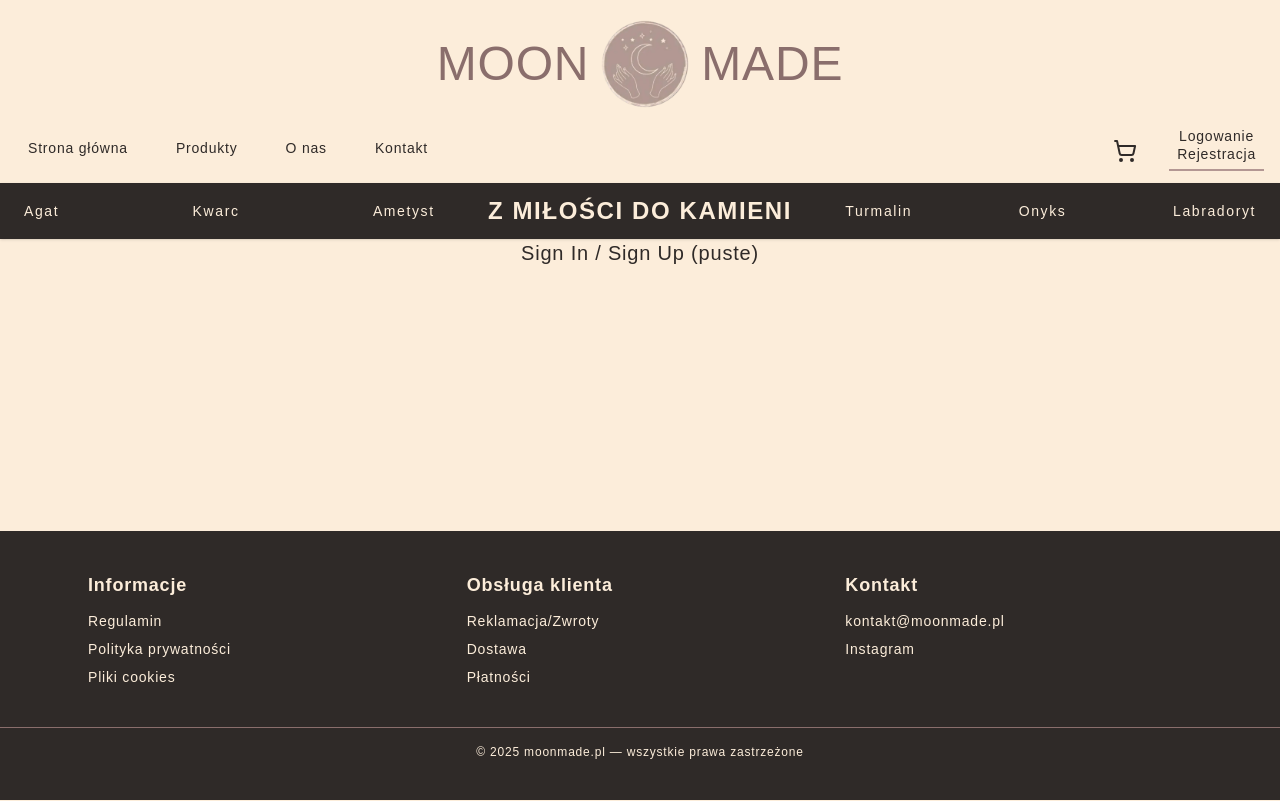
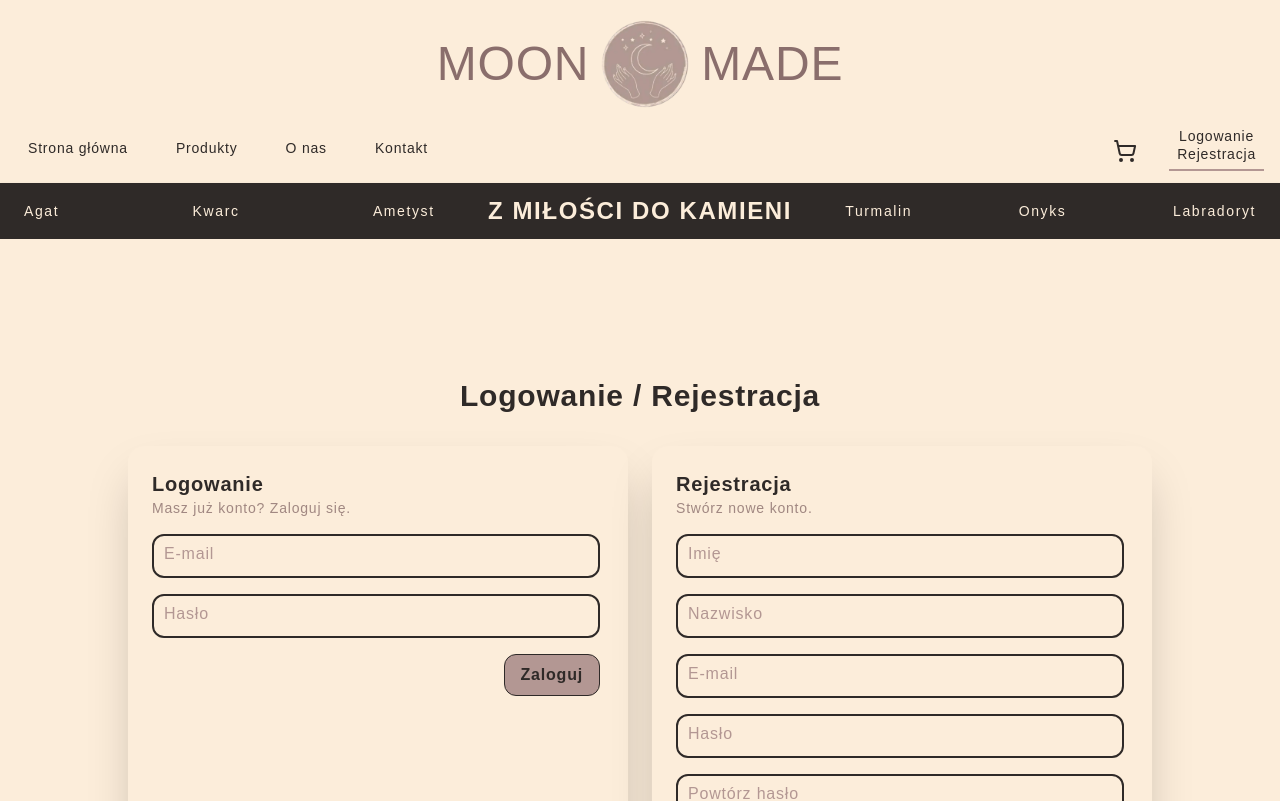
Before and after one commit to mstobrawa/moonmade, a Next.js app: page /signinup in a window 1280 px wide. Shown: the top 801 px of the page. Built offline with nearby package versions, Linux system fonts and the light colour scheme; a web font is replaced by a local one.

Commit message:
LogIn & Register Form added

```diff
--- a/src/app/signinup/page.tsx
+++ b/src/app/signinup/page.tsx
@@ -1,11 +1,46 @@
 "use client";
 
 import React from "react";
+import LoginForm from "../ui/LoginForm";
+import RegisterForm from "../ui/RegisterForm";
 
 export default function SignInUpPage() {
   return (
-    <div className="w-full h-full flex items-center justify-center">
-      <h1 className="text-xl text-moon-contrast">Sign In / Sign Up (puste)</h1>
-    </div>
+    <main className="min-h-screen bg-moon-cream flex items-center justify-center p-6">
+      <div className="w-full max-w-5xl">
+        <h1 className="text-3xl font-bold text-center mb-8 text-moon-contrast">
+          Logowanie / Rejestracja
+        </h1>
+
+        {/* Grid: mobile -> stacked, desktop -> two columns */}
+        <div className="grid grid-cols-1 md:grid-cols-2 gap-6">
+          {/* Login panel */}
+          <section className="rounded-2xl p-6 bg-moon-cream shadow-2xl">
+            <div className="mb-4">
+              <h2 className="text-xl font-semibold text-moon-contrast">
+                Logowanie
+              </h2>
+              <p className="text-sm text-moon-rose-dark/80">
+                Masz już konto? Zaloguj się.
+              </p>
+            </div>
+            <LoginForm />
+          </section>
+
+          {/* Register panel */}
+          <section className="rounded-2xl p-6 bg-moon-cream shadow-2xl">
+            <div className="mb-4">
+              <h2 className="text-xl font-semibold text-moon-contrast">
+                Rejestracja
+              </h2>
+              <p className="text-sm text-moon-rose-dark/80">
+                Stwórz nowe konto.
+              </p>
+            </div>
+            <RegisterForm />
+          </section>
+        </div>
+      </div>
+    </main>
   );
 }
--- a/src/app/ui/Button.tsx
+++ b/src/app/ui/Button.tsx
@@ -4,7 +4,11 @@ interface ButtonProps extends React.ButtonHTMLAttributes<HTMLButtonElement> {
   children: React.ReactNode;
 }
 
-export function Button({ children, className = "", ...props }: ButtonProps) {
+export default function Button({
+  children,
+  className = "",
+  ...props
+}: ButtonProps) {
   return (
     <button
       className={`bg-moon-rose text-moon-contrast font-bold px-4 py-2 rounded-xl hover:bg-moon-rose-dark transition border border-moon-contrast ${className}`}
--- a/src/app/ui/Input.tsx
+++ b/src/app/ui/Input.tsx
@@ -3,7 +3,7 @@
 import React from "react";
 
 interface InputProps extends React.InputHTMLAttributes<HTMLInputElement> {
-  label: string;
+  label?: string;
   className?: string;
 }
 
--- /dev/null
+++ b/src/app/ui/LoginForm.tsx
@@ -0,0 +1,20 @@
+"use client";
+
+import React from "react";
+import Input from "../ui/Input";
+import Button from "../ui/Button";
+
+export default function LoginForm() {
+  return (
+    <form
+      className="w-full max-w-md flex flex-col gap-4"
+      onSubmit={(e) => e.preventDefault()}
+    >
+      <Input label="E-mail" type="email" name="email" required />
+      <Input label="Hasło" type="password" name="password" required />
+      <div className="flex justify-end">
+        <Button type="submit">Zaloguj</Button>
+      </div>
+    </form>
+  );
+}
--- a/src/app/ui/ProductCard.tsx
+++ b/src/app/ui/ProductCard.tsx
@@ -1,5 +1,5 @@
 "use client";
-import { Button } from "./Button";
+import Button from "./Button";
 
 interface ProductCardProps extends React.HTMLAttributes<HTMLDivElement> {
   title: string;
--- /dev/null
+++ b/src/app/ui/RegisterForm.tsx
@@ -0,0 +1,23 @@
+"use client";
+
+import React from "react";
+import Input from "../ui/Input";
+import Button from "../ui/Button";
+
+export default function RegisterForm() {
+  return (
+    <form
+      className="w-full max-w-md flex flex-col gap-4"
+      onSubmit={(e) => e.preventDefault()}
+    >
+      <Input label="Imię" type="text" name="firstName" required />
+      <Input label="Nazwisko" type="text" name="lastName" required />
+      <Input label="E-mail" type="email" name="email" required />
+      <Input label="Hasło" type="password" name="password" required />
+      <Input label="Powtórz hasło" type="password" name="password2" required />
+      <div className="flex justify-end">
+        <Button type="submit">Zarejestruj</Button>
+      </div>
+    </form>
+  );
+}
```
